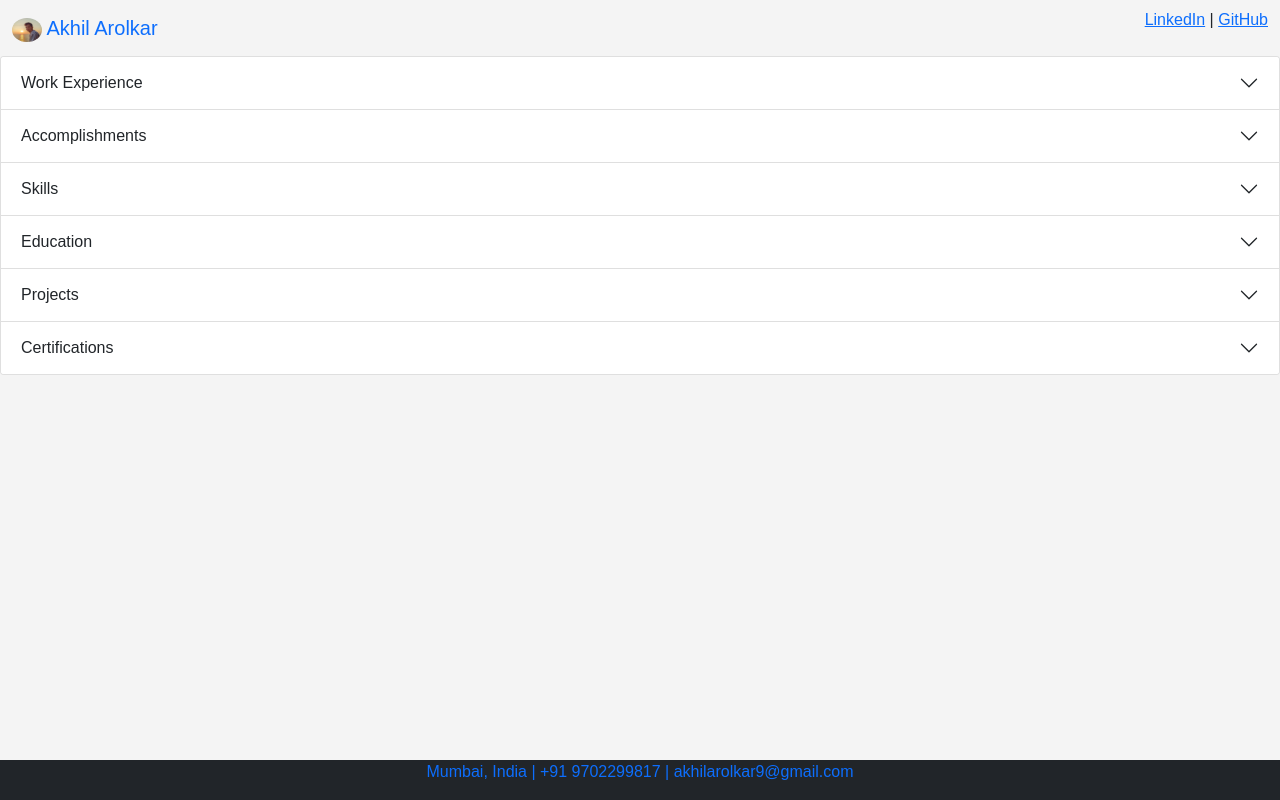
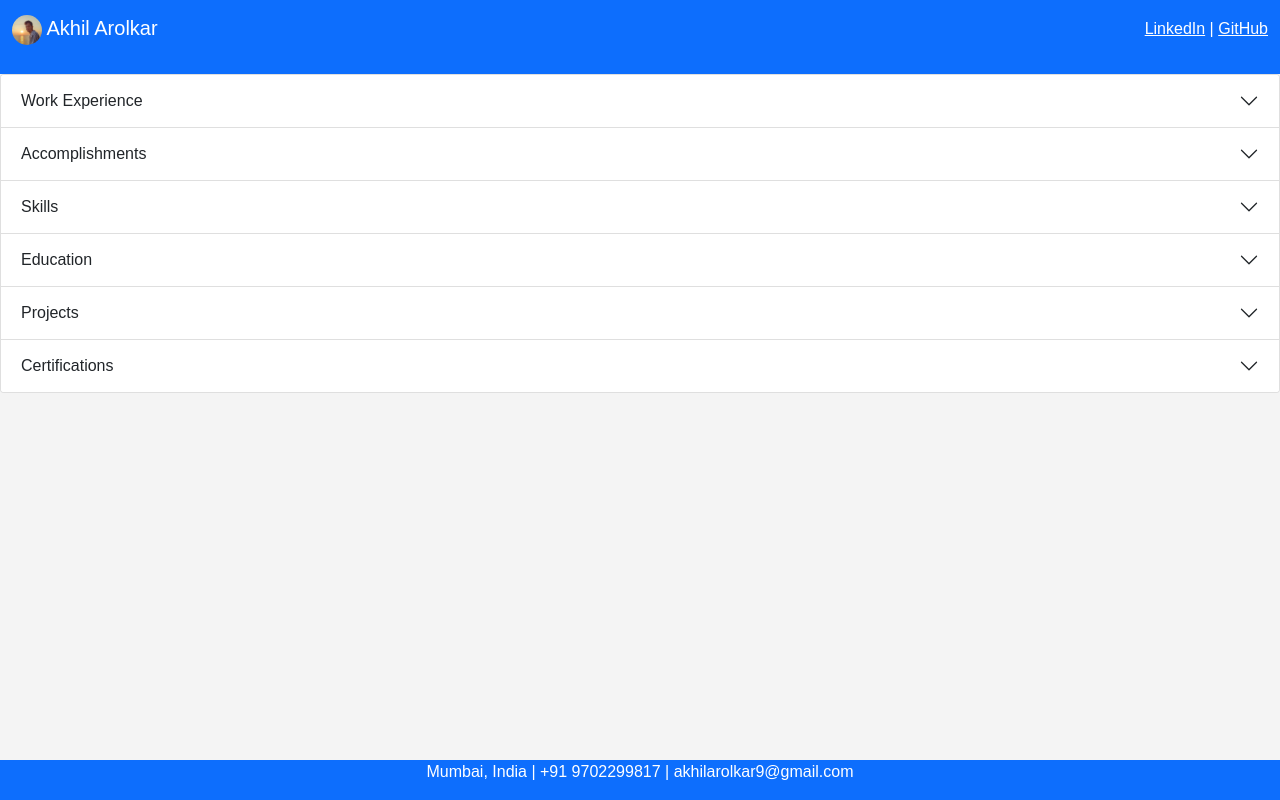
Before and after one commit to akhilarolkar/resume_s3, a plain HTML site: page index.html in a window 1280 px wide. Drawn offline with nearby package versions, Linux system fonts and the light colour scheme.

Commit message:
udpated resume

```diff
--- a/index.html
+++ b/index.html
@@ -19,13 +19,13 @@
     </style>
 </head>
 <body>
-    <nav class="navbar bg-body-tertiary">
+    <nav class="navbar bg-primary text-white">
         <div class="container-fluid">
-          <a class="navbar-brand" href="">
-            <img class="rounded-circle" src="image.webp" alt="Logo" width="30" height="24" class="d-inline-block align-text-top">
+          <p class="navbar-brand">
+            <img class="rounded-circle" src="image.webp" alt="Logo" width="30" height="30">
             Akhil Arolkar
-          </a>
-          <p><a href="https://linkedin.com/in/akhilarolkar">LinkedIn</a> | <a href="https://github.com/akhilarolkar">GitHub</a></p>
+          </p>
+          <p><a class="text-white" href="https://linkedin.com/in/akhilarolkar">LinkedIn</a> | <a class="text-white" href="https://github.com/akhilarolkar">GitHub</a></p>
         </div>
       </nav>
     <div class="accordion" id="accordionExample">
@@ -174,7 +174,7 @@
     <script src="https://cdn.jsdelivr.net/npm/@popperjs/core@2.9.2/dist/umd/popper.min.js" integrity="sha384-IQsoLXl5PILFhosVNubq5LC7Qb9DXgDA9i+tQ8Zj3iwWAwPtgFTxbJ8NT4GN1R8p" crossorigin="anonymous"></script>
     <script src="https://cdn.jsdelivr.net/npm/bootstrap@5.0.2/dist/js/bootstrap.min.js" integrity="sha384-cVKIPhGWiC2Al4u+LWgxfKTRIcfu0JTxR+EQDz/bgldoEyl4H0zUF0QKbrJ0EcQF" crossorigin="anonymous"></script>
 </body>
-<footer class="bg-dark fixed-bottom text-primary text-center">
+<footer class="bg-primary fixed-bottom text-white text-center">
     <div class="container">
         <p>Mumbai, India | +91 9702299817 | akhilarolkar9@gmail.com</p>
     </div>
```
